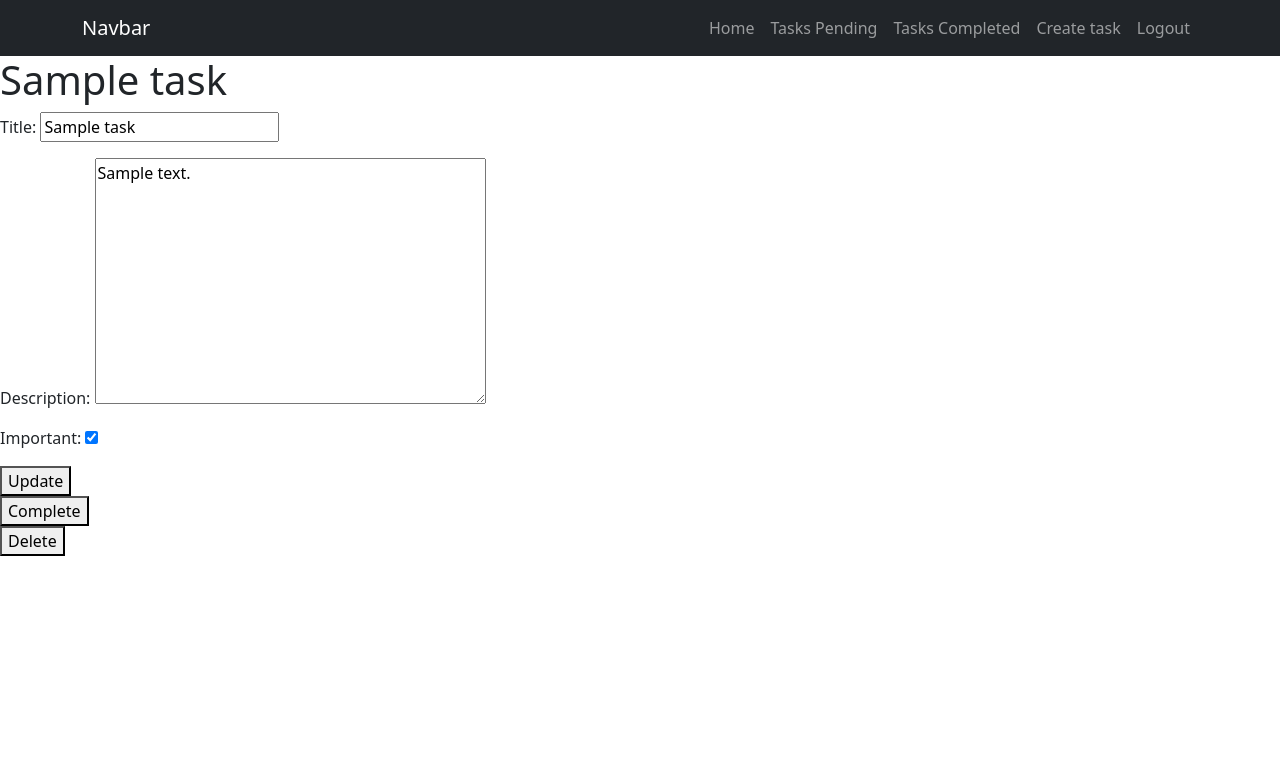
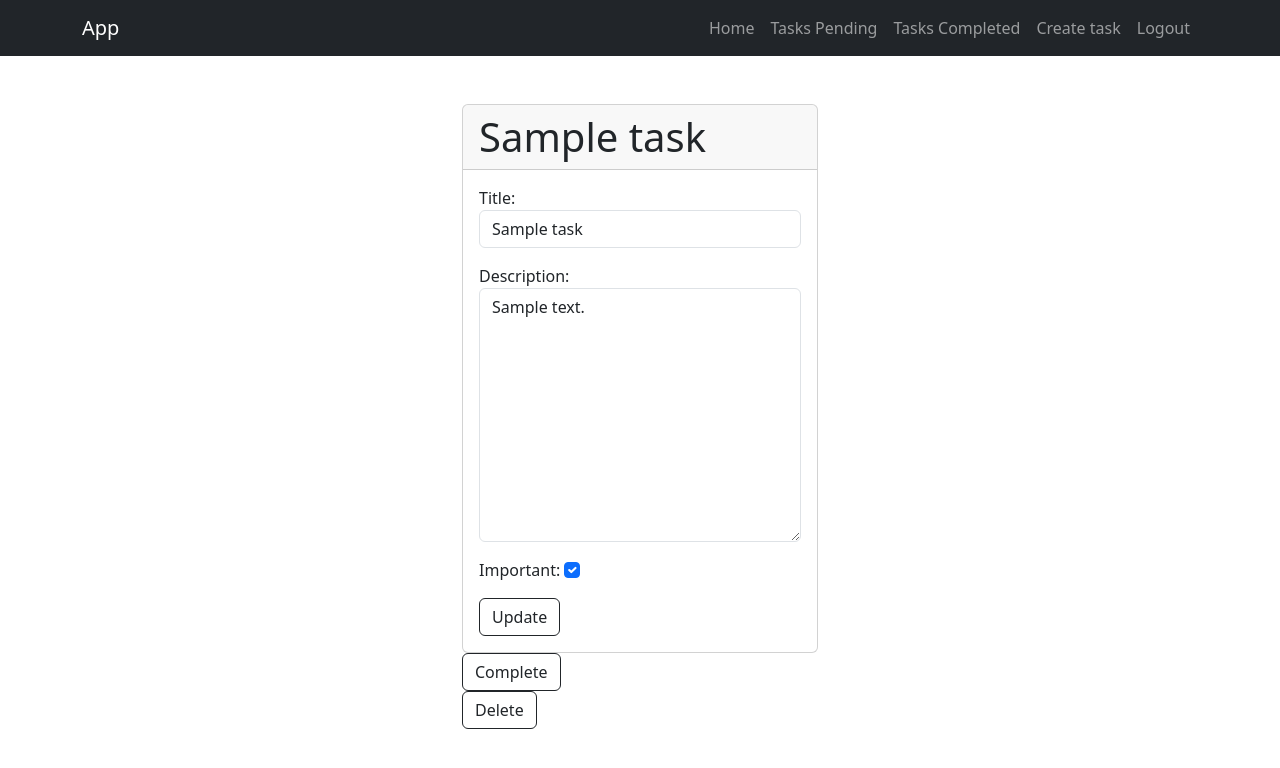
Before and after one commit to Nakajito/django-crud, a Django app: page /tasks/1/ in a window 1280 px wide. Shown: the top 768 px of the page. Run offline with Django 4.2, Linux system fonts and the light colour scheme; a user stored in the database is signed in; tables that the repository leaves empty hold one stand-in row (values such as "Sample post"); some libraries are stand-ins or nearby versions.

Commit message:
se conluyó la funcionalidad de la aplicación

```diff
--- a/tasks/forms.py
+++ b/tasks/forms.py
@@ -1,7 +1,7 @@
-from django.forms import ModelForm
+from django import forms
 from .models import Task
 
-class TaskForm(ModelForm):
+class TaskForm(forms.ModelForm):
     class Meta:
         model = Task
         fields = [
@@ -9,3 +9,8 @@ class TaskForm(ModelForm):
                 'description',
                 'important'
             ]
+        widgets = {
+            'title' : forms.TextInput(attrs={'class' : 'form-control', 'placeholder' : 'write a title'}),
+            'description' : forms.Textarea(attrs={'class' : 'form-control'}),
+            'important' : forms.CheckboxInput(attrs={'class' : 'form-check-input'})
+        }
--- a/tasks/templates/base.html
+++ b/tasks/templates/base.html
@@ -11,7 +11,7 @@
 
     <nav class="navbar navbar-expand-lg bg-dark navbar-dark">
         <div class="container">
-          <a class="navbar-brand" href="#">Navbar</a>
+          <a class="navbar-brand" href="/">App</a>
           <button class="navbar-toggler" type="button" data-bs-toggle="collapse" data-bs-target="#navbarNav" aria-controls="navbarNav" aria-expanded="false" aria-label="Toggle navigation">
             <span class="navbar-toggler-icon"></span>
           </button>
--- a/tasks/templates/home.html
+++ b/tasks/templates/home.html
@@ -1,7 +1,7 @@
 {% extends 'base.html' %}
 
 {% block content %}
-    <main class="container py-5">
+    <main class="container mt-5">
         <section class="card">
             <h2 class="text-center display-1 card-header">Home</h2>
             <div class="card-body">
--- a/tasks/templates/signin.html
+++ b/tasks/templates/signin.html
@@ -1,7 +1,7 @@
 {% extends 'base.html' %}
 
 {% block content %}
-<main class="container my-5">
+<main class="container mt-5">
     <div class="row">
         <div class="col-md-4 offset-md-4">
             <form action="" method="POST" class="card">
@@ -15,7 +15,7 @@
                     </div>
                     <div class="mb-3">
                         <label for="password" class="form-label">Password:</label>
-                        <input type="text" class="form-control" name="password" id="password">
+                        <input type="password" class="form-control" name="password" id="password">
                     </div>
                     <button type="submit" class="btn btn-outline-dark">Signin</button>
                 </form>
--- a/tasks/templates/singup.html
+++ b/tasks/templates/singup.html
@@ -1,7 +1,7 @@
 {% extends 'base.html' %}
 
 {% block content %}
-<main class="container my-5">
+    <main class="container mt-5">
         <div class="row">
             <div class="col-md-4 offset-md-4">
                 <form action="/singup/" method="POST" class="card">
--- a/tasks/templates/task_detail.html
+++ b/tasks/templates/task_detail.html
@@ -1,26 +1,31 @@
 {% extends 'base.html' %}
 
 {% block content %}
-
-    <h1>{{task.title}}</h1>
+    <main class="container mt-5">
+        <div class="row">
+            <div class="col-md-4 offset-md-4">
+                <form action="" method="post" class="card">
+                    <h1 class="card-header">{{task.title}}</h1>
                     {{error}}
-
-    <form action="" method="post">
                     {% csrf_token %}
+                    <div class="card-body">
                         {{form.as_p}}
-        <button type="submit">Update</button>
+                        <button type="submit" class="btn btn-outline-dark">Update</button>
+                    </div>
                 </form>
 
-    <form action="{% url 'complete_task' task.id %}" method="post">
+                <form action="{% url 'complete_task' task.id %}" method="post" class="card-body">
                     {% csrf_token %}
-
-        <button>Complete</button>
+                    <button class="btn btn-outline-dark">Complete</button>
                 </form>
 
                 <form action="{% url 'delete_task' task.id %}" method="post">
                     {% csrf_token %}
+                    <button class="btn btn-outline-dark">Delete</button>
+                </form>
+            </div>
+        </div>
 
-        <button>Delete</button>
-    </form>
+    </main>
 
 {% endblock content %}
```
Also changed, not shown: tasks/templates/create_task.html (+15 -8 lines), tasks/templates/tasks.html (+20 -8 lines). Lines whose indentation alone changed are shown as unchanged.
